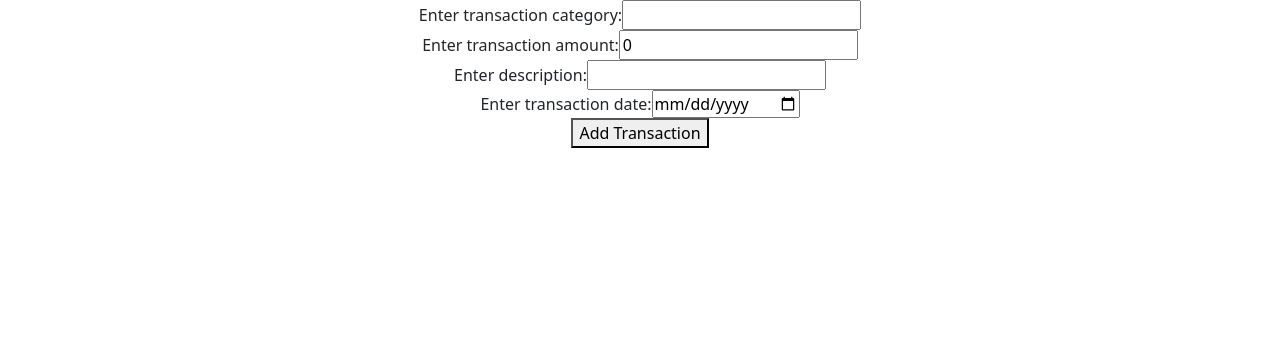
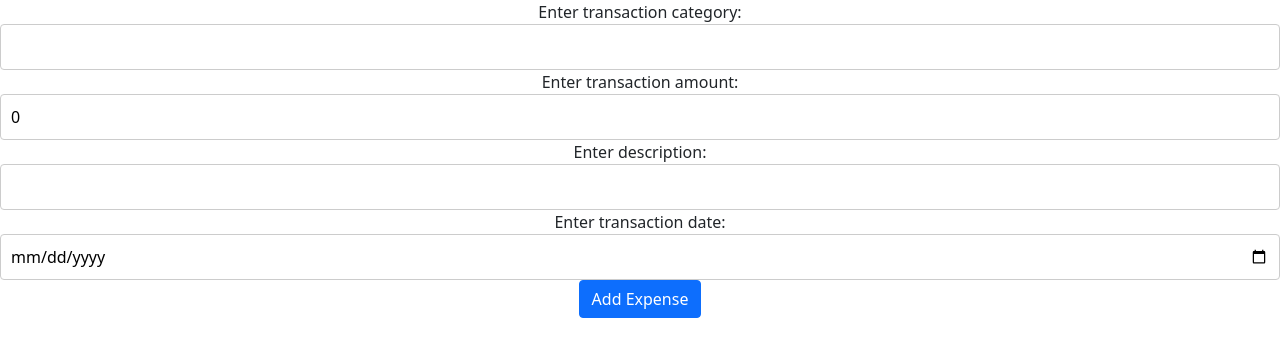
Before and after one commit to anurag-babal/financier-web, a React (Create React App) app: page /add-expense in a window 1280 px wide. Shown: the top 356 px of the page. Built offline with nearby package versions, Linux system fonts and the light colour scheme; no server answers.

Commit message:
Add popup for expense

```diff
--- a/src/App.js
+++ b/src/App.js
@@ -3,7 +3,7 @@ import React from 'react';
 import { BrowserRouter, Routes, Route } from "react-router-dom";
 import Login from './pages/Login';
 import Homepage from './pages/Homepage';
-import AddExpense from './components/AddExpense';
+import ExpenseForm from './components/ExpenseForm';
 import PageNotFound from './components/PageNotFound';
 
 function App() {
@@ -13,7 +13,7 @@ function App() {
         <Routes>
           <Route path="/" element={<Login />} />
           <Route path="/homepage" element={<Homepage />} />
-          <Route path="/add-expense" element={<AddExpense />} />
+          <Route path="/add-expense" element={<ExpenseForm />} />
           <Route path="*" element={<PageNotFound />} />
         </Routes>
       </BrowserRouter>
--- a/src/components/AddExpense.jsx
+++ /dev/null
@@ -1,78 +0,0 @@
-import {useState} from "react";
-import {addTransaction} from "../services/TransactionService";
-import {Alert} from "./Alert";
-import {Transaction} from "../model/Transaction";
-
-export default function AddExpense() {
-    const [transaction, setTransaction] = useState(new Transaction(undefined,'', 0, '', ''));
-    const [loading, setLoading] = useState(false);
-    const [data, setData] = useState(null);
-    const [error, setError] = useState(null);
-
-    function handleChange(inputIdentifier, newValue) {
-        setTransaction(prev => {
-            return {
-                ...prev,
-                [inputIdentifier]: newValue
-            };
-        });
-    }
-
-    function handleClickTransaction() {
-        setLoading(true);
-        setError(null);
-
-        addTransaction(transaction)
-            .then(r => setData(r))
-            .catch(e => setError(e))
-            .finally(() => setLoading(false));
-        setTransaction({
-            category: '',
-            amount: 0,
-            description: '',
-            date: ''
-        });
-    }
-
-    return (
-        <div>
-            <label>Enter transaction category:</label>
-            <input
-                type='text'
-                value={transaction.category}
-                onChange={(event) => handleChange('category', event.target.value)}
-            />
-            <br/>
-            <label>Enter transaction amount:</label>
-            <input
-                type='number'
-                value={transaction.amount}
-                onChange={(event) => handleChange('amount', event.target.value)}
-            />
-            <br/>
-            <label>Enter description:</label>
-            <input
-                type='text'
-                value={transaction.description}
-                onChange={(event) => handleChange('description', event.target.value)}
-            />
-            <br/>
-            <label>Enter transaction date:</label>
-            <input
-                type='date'
-                value={transaction.date}
-                onChange={(event) => handleChange('date', event.target.value)}
-            />
-            <br/>
-            <button onClick={handleClickTransaction} disabled={loading}>
-                {
-                    loading
-                        ? (<span className="spinner-border spinner-border-sm"></span>)
-                        : 'Add Transaction'
-                }
-            </button>
-            {/*{data && <Alert message={data} type='success'/>}*/}
-            {error && <Alert message={error.message} type='danger'/>}
-        </div>
-    );
-}
--- /dev/null
+++ b/src/components/ExpenseForm.jsx
@@ -0,0 +1,102 @@
+import {useState} from "react";
+import {addTransaction} from "../services/TransactionService";
+import {Transaction} from "../model/Transaction";
+import {Alert} from "./Alert";
+
+function initTransaction() {
+    return new Transaction();
+}
+
+function ExpenseForm() {
+    const [transaction, setTransaction] = useState(initTransaction());
+    const [loading, setLoading] = useState(false);
+    const [data, setData] = useState(null);
+    const [errors, setErrors] = useState({});
+
+    function handleChange(inputIdentifier, newValue) {
+        setTransaction(prev => {
+            return {
+                ...prev,
+                [inputIdentifier]: newValue
+            };
+        });
+    }
+
+    function validateForm() {
+        const newErrors = {};
+        if (!transaction.category) {
+            newErrors.category = 'Category is required.';
+        }
+        if (transaction.amount <= 0) {
+            newErrors.amount = 'Amount must be greater than 0.';
+        }
+        setErrors(newErrors);
+        return Object.keys(newErrors).length === 0;
+    }
+
+    function handleSubmit(event) {
+        event.preventDefault();
+        if (validateForm()) {
+            setLoading(true);
+            setErrors({});
+
+            addTransaction(transaction)
+                .then(r => setData(r))
+                .catch(e => setErrors(e))
+                .finally(() => setLoading(false));
+            setTransaction(initTransaction());
+        }
+    }
+
+    return (
+        <form onSubmit={handleSubmit}>
+            <div className="form-group">
+                <label>Enter transaction category:</label>
+                <input
+                    type='text'
+                    value={transaction.category}
+                    required={true}
+                    onChange={(event) => handleChange('category', event.target.value)}
+                />
+                {errors.category && <p className="error">{errors.category}</p>}
+            </div>
+            <div className="form-group">
+                <label>Enter transaction amount:</label>
+                <input
+                    type='number'
+                    value={transaction.amount}
+                    required={true}
+                    onChange={(event) => handleChange('amount', event.target.value)}
+                />
+                {errors.amount && <p className="error">{errors.amount}</p>}
+            </div>
+            <div className="form-group">
+                <label>Enter description:</label>
+                <input
+                    type='text'
+                    value={transaction.description}
+                    onChange={(event) => handleChange('description', event.target.value)}
+                />
+            </div>
+            <div className="form-group">
+                <label>Enter transaction date:</label>
+                <input
+                    type='date'
+                    value={transaction.date}
+                    required={true}
+                    onChange={(event) => handleChange('date', event.target.value)}
+                />
+            </div>
+            <button type={"submit"} className="btn btn-primary" disabled={loading}>
+                {
+                    loading
+                        ? (<span className="spinner-border spinner-border-sm"></span>)
+                        : 'Add Expense'
+                }
+            </button>
+            {data && <Alert message={data} type='success'/>}
+        </form>
+    );
+}
+
+export default ExpenseForm;
--- /dev/null
+++ b/src/components/Popup.jsx
@@ -0,0 +1,24 @@
+import '../css/Popup.css';
+
+function Popup({onClose, component}) {
+    return (
+        <div className="popup">
+            <div className="modal-dialog">
+                <div className="modal-content">
+                    <div className="modal-header">
+                        <h4 className="modal-title">Add Expense</h4>
+                        <button type="button" className="btn-close" onClick={onClose}></button>
+                    </div>
+                    <div className="modal-body">
+                        {component}
+                    </div>
+                    <div className="modal-footer">
+                        <button type="button" className="btn btn-danger" onClick={onClose}>Close</button>
+                    </div>
+                </div>
+            </div>
+        </div>
+    );
+}
+
+export default Popup;
--- /dev/null
+++ b/src/css/Popup.css
@@ -0,0 +1,10 @@
+.popup {
+    position: fixed;
+    z-index: 1;
+    left: 0;
+    top: 0;
+    width: 100%;
+    height: 100%;
+    overflow: auto;
+    background-color: rgba(0,0,0,0.4);
+}
--- a/src/model/Transaction.js
+++ b/src/model/Transaction.js
@@ -1,9 +1,17 @@
+import {formatDateToIndian} from "../utils/dateFormatter";
+
 export class Transaction {
-    constructor(id, category, amount, description, date) {
-        this.id = id;
-        this.title = category;
+    constructor(
+        id = undefined,
+        category = '',
+        amount = 0,
+        description = '',
+        date = formatDateToIndian(new Date())
+    ) {
+        this.id = undefined;
+        this.category = category;
         this.amount = amount;
-        this.type = description;
+        this.description = description;
         this.date = date;
     }
 }
--- a/src/services/TransactionService.js
+++ b/src/services/TransactionService.js
@@ -23,7 +23,7 @@ export async function addTransaction(transaction) {
             transaction.id = transactions.length + 1;
         }
         transactions.push(transaction);
-        return "Transaction added successfully";
+        return "Expense added successfully";
     } catch (error) {
         throw error;
     }
@@ -35,5 +35,5 @@ export async function deleteTransaction(id) {
     if (index > -1) {
         transactions.splice(index, 1);
     }
-    return "Transaction deleted successfully";
+    return "Expense deleted successfully";
 }
--- /dev/null
+++ b/src/utils/dateFormatter.js
@@ -0,0 +1,10 @@
+export function formatDateToIndian(date) {
+    if (!date) return ''; // Handle empty date case
+
+    const newDate = new Date(date);
+    const day = String(newDate.getDate()).padStart(2, '0');
+    const month = String(newDate.getMonth() + 1).padStart(2, '0'); // Months are zero-indexed
+    const year = newDate.getFullYear();
+
+    return `${day}-${month}-${year}`;
+}
```
Also changed, not shown: src/pages/Homepage.js (+21 -16 lines).
